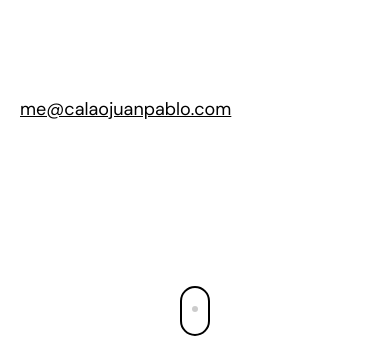
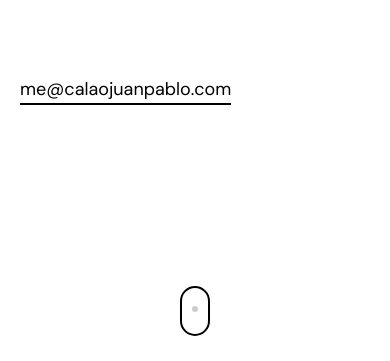
Before and after one commit to CalaoJuanPablo/calaojuanpablo-markup-home, a plain HTML site: page index.html in a window 390 px wide. Shown: the part 483-844 px from the top of the page. Drawn offline with Linux system fonts and the light colour scheme.

Commit message:
fix details in tablet

```diff
--- a/styles/main.css
+++ b/styles/main.css
@@ -113,12 +113,19 @@ header nav ul li.active i {
 }
 
 .mail {
-	margin-top: 100px;
+	margin-top: 80px;
 }
 
 .mail p {
 	margin: 0;
 	font-size: 18px;
+	display: inline;
+	border-bottom: 2px solid #000000;
+	padding-bottom: 2px;
+}
+
+.mail p a {
+	text-decoration: none;
 }
 
 .scroll-icon {
@@ -199,7 +206,12 @@ header nav ul li.active i {
 		margin-bottom: 20px;
 	}
 
+	.mail {
+		margin-top: 170px;
+	}
+
 	.mail p {
 		font-size: 24px;
+		padding-bottom: 5px;
 	}
 }
```
